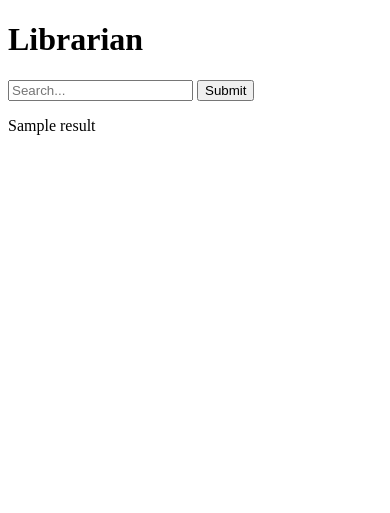
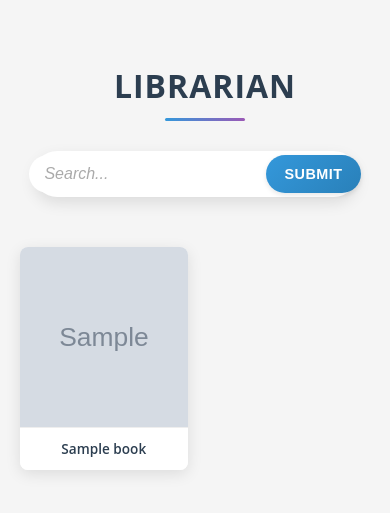
Before and after one commit to locphan9/hack_x_2025, a Flask app: template templates/index.html in a window 390 px wide. Shown: the top 513 px of the page. Run offline with Flask 3, Linux system fonts and the light colour scheme; the template is opened without the code that fills it: most values are stand-ins (such as "Sample title", 1, 10 or a date in 2020); grey boxes marked "Sample" are stand-in pictures; parts of the project's set-up code (start-up, migrations or seed data) failed here and were passed over.

Commit message:
workign static web

````diff
--- a/app.py
+++ b/app.py
@@ -1,82 +1,9 @@
 from flask import Flask, render_template, url_for, request
-from prompt import query_graph
+from scrape import get_book_cover_image
+from prompt import query_graph, convert
+import json
 app = Flask(__name__)
 
-
-# import os
-# import pandas as pd
-# import numpy as np
-# import networkx as nx
-# import matplotlib.pyplot as plt
-# from random import randint
-# import re
-# import pickle
-# import os
-
-# from langgraph.prebuilt import create_react_agent
-# from langgraph.checkpoint.memory import MemorySaver
-# from langchain_openai import ChatOpenAI
-# from langchain_community.graphs import ArangoGraph
-# from langchain_community.chains.graph_qa.arangodb import ArangoGraphQAChain
-# from langchain_core.tools import tool
-
-# G = None
-# with open('book_graph.gpickle', 'rb') as f:
-#     G = pickle.load(f)
-
-
-# schema = {
-#   "node_types": {
-#     "book": {
-#       "count": 500,
-#       "attributes": [
-#         "authors",
-#         "average_rating",
-#         "book_id",
-#         "description",
-#         "publication_year",
-#         "title",
-#         "url"
-#       ]
-#     },
-#     "genre": {
-#       "count": 10,
-#       "attributes": [
-#         "name"
-#       ]
-#     }
-#   },
-#   "edge_types": [
-#     {
-#       "source_type": "genre",
-#       "relationship": "has_book",
-#       "target_type": "book",
-#       "count": 1384
-#     }
-#   ],
-#   "summary": {
-#     "total_nodes": 510,
-#     "total_edges": 1384,
-#     "node_type_counts": {
-#       "book": 500,
-#       "genre": 10
-#     },
-#     "node_attributes": [
-#       "name",
-#       "description",
-#       "authors",
-#       "average_rating",
-#       "url",
-#       "title",
-#       "publication_year",
-#       "book_id"
-#     ],
-#     "edge_attributes": []
-#   }
-# }
-
-
-# llm = ChatOpenAI(temperature=0, model_name="gpt-4o")
 
 @app.route("/", methods=["GET", "POST"])
 def home():
@@ -84,8 +11,16 @@ def home():
     if request.method == "POST":
         user_input = request.form.get("search_query")  # Get input from form
         result = query_graph(user_input)  # Pass to function x
+        print(result)
         if result:
-            return render_template("index.html", result=str(result))  # Render result
+
+            structure_books = convert(result)
+            books = json.loads(structure_books.replace('```json\n', '').replace('\n```', ''))
+            books = books[:5]
+            for book in books:
+                book['cover'] = get_book_cover_image(book['url'])
+
+            return render_template("index.html", books=books)  # Render result
         else:
             print(1)
     return render_template("index.html")
--- a/prompt.py
+++ b/prompt.py
@@ -6,6 +6,8 @@ from random import randint
 import re
 import pickle
 import os
+import json
+from typing import List, Dict
 
 from langgraph.prebuilt import create_react_agent
 from langgraph.checkpoint.memory import MemorySaver
@@ -16,7 +18,7 @@ from langchain_core.tools import tool
 
 # 5. Define the Text to NetworkX/cuGraph Tool
 # Note: It is encouraged to experiment and improve this section! This is just a placeholder:
-
+global_var = None
 G = None
 with open('book_graph.gpickle', 'rb') as f:
     G = pickle.load(f)
@@ -76,16 +78,16 @@ schemas = {
 llm = ChatOpenAI(temperature=0, model_name="gpt-4o")
 
 @tool
-def text_to_nx_algorithm_to_text(query: str) -> str:
+def text_to_nx_algorithm_to_text(query: str) -> List[Dict[str,str]]:
     """This tool is available to invoke a NetworkX Algorithm on
     the NetworkX Graph. You are responsible for accepting the
     Natural Language Query, establishing which algorithm needs to
     be executed, executing the algorithm, and translating the results back
-    to Natural Language, with respect to the original query.
+    to Natural Language, with respect to the original query. For final response, you must
+    return a string containing a list of dictionaries List[Dict[str,str]]
 
     """
-
-    llm = ChatOpenAI(temperature=0, model_name="gpt-4o")
+    llm = ChatOpenAI(temperature=0, model_name="gpt-4o-mini")
 
     ######################
     print("1) Generating NetworkX code")
@@ -94,6 +96,8 @@ def text_to_nx_algorithm_to_text(query: str) -> str:
     I have a NetworkX Graph called `G`. It has the following schema: {schemas}
 
     I have the following graph analysis query: {query}.
+
+    Analyze the `keyword`, `genre`, and `title` to generate Python code.
 
     Generate the Python Code required to answer the query using the `G` object.
 
@@ -105,13 +109,12 @@ def text_to_nx_algorithm_to_text(query: str) -> str:
 
     Only provide python code that I can directly execute via `exec()`. Do not provide any instructions.
 
-    Make sure the `FINAL_RESULT` is a json string contain book["title"], book["url"]
+    Make sure the `FINAL_RESULT` is a json string containing book["title"], book["url"]
 
-    Make sure that `FINAL_RESULT` stores a short & consice answer. Avoid setting this variable to a long sequence.
+    Make sure that `FINAL_RESULT` stores a short & concise answer. Avoid setting this variable to a long sequence.
 
     Your code:
     """).content
-
     text_to_nx_cleaned = re.sub(r"^```python\n|```$", "", text_to_nx, flags=re.MULTILINE).strip()
 
     print('-'*10)
@@ -140,43 +143,38 @@ def text_to_nx_algorithm_to_text(query: str) -> str:
 
     print('-'*10)
     FINAL_RESULT = local_vars["FINAL_RESULT"]
-    print(f"FINAL_RESULT: {FINAL_RESULT}")
+    # print(f"FINAL_RESULT: {FINAL_RESULT}")
     print('-'*10)
-
     ######################
 
-    return f"FINAL_RESULT: {FINAL_RESULT}"
-
-    #
-    # print("3) Formulating final answer")
-
-    # nx_to_text = llm.invoke(f"""
-    #     I have a NetworkX Graph called `G`. It has the following schema: {schemas}
-
-    #     I have the following graph analysis query: {query}.
-
-    #     I have executed the following python code to help me answer my query:
-
-    #     ---
-    #     {text_to_nx_final}
-    #     ---
-
-    #     The `FINAL_RESULT` variable is set to the following: {FINAL_RESULT}.
-
-    #     Based on my original Query and FINAL_RESULT, generate a short and concise response to
-    #     answer my query.
-
-    #     Your response:
-    # """).content
-
+    return FINAL_RESULT
 @tool
 def favourite_fruit(query: str):
     """You are responsible for responding to being asked what your favourite fruit is.
-    You must say Avocado!
+    You must say ['Avocado','Watermellon]
     """
-    return "Avocado!"
+    response = ['Avocado', 'Watermellon']
+    return str(response)
 tools = [text_to_nx_algorithm_to_text, favourite_fruit]
 
+
+def convert(query:str) -> List:
+    """
+    You are responsible for converting query in string format to a more structured List format
+    """
+    llm = ChatOpenAI(temperature=0, model_name="gpt-4o-mini")
+    response = llm.invoke(
+    f"""
+    I have an input {query} that is currently in string format.
+
+    Please help me extract all book title and book url
+
+    Make sure you give no further instruction
+
+    And please help me output the final response in JSON string format that is easy for me to run json.load. Thank you
+    """
+    ).content
+    return response
 def query_graph(query):
     llm = ChatOpenAI(temperature=0, model_name="gpt-4o")
     app = create_react_agent(llm, tools)
--- a/static/styles.css
+++ b/static/styles.css
@@ -0,0 +1,225 @@
+/* Global styles */
+body {
+    font-family: 'Open Sans', 'Segoe UI', Roboto, Arial, sans-serif;
+    background-color: #f5f5f5;
+    color: #333;
+    line-height: 1.6;
+    margin: 0;
+    padding: 20px;
+    max-width: 1200px;
+    margin: 0 auto;
+  }
+
+  /* Header styling */
+  h1 {
+    font-size: 3.2rem;
+    color: #2c3e50;
+    text-align: center;
+    margin-bottom: 30px;
+    margin-top: 40px;
+    font-weight: 700;
+    letter-spacing: 1px;
+    text-transform: uppercase;
+    position: relative;
+    display: inline-block;
+    padding: 0 20px 15px;
+    width: 100%;
+  }
+
+  h1:after {
+    content: '';
+    position: absolute;
+    bottom: 0;
+    left: 50%;
+    transform: translateX(-50%);
+    width: 120px;
+    height: 4px;
+    background: linear-gradient(to right, #3498db, #9b59b6);
+    border-radius: 2px;
+  }
+
+  /* Search form styling */
+  form {
+    display: flex;
+    justify-content: center;
+    margin-bottom: 50px;
+    max-width: 600px;
+    margin-left: auto;
+    margin-right: auto;
+    position: relative;
+    box-shadow: 0 6px 15px rgba(0, 0, 0, 0.1);
+    border-radius: 30px;
+    background: white;
+    padding: 6px;
+  }
+
+  input[type="text"] {
+    flex: 1;
+    padding: 15px 25px;
+    font-size: 1.1rem;
+    border: none;
+    border-radius: 30px;
+    outline: none;
+    transition: all 0.3s;
+    background-color: white;
+    color: #555;
+  }
+
+  input[type="text"]::placeholder {
+    color: #aaa;
+    font-style: italic;
+    transition: color 0.3s;
+  }
+
+  input[type="text"]:focus {
+    box-shadow: 0 0 0 2px rgba(52, 152, 219, 0.2) inset;
+  }
+
+  input[type="text"]:focus::placeholder {
+    color: #ccc;
+  }
+
+  input[type="submit"] {
+    background: linear-gradient(135deg, #3498db, #2980b9);
+    color: white;
+    padding: 15px 30px;
+    font-size: 1rem;
+    border: none;
+    border-radius: 30px;
+    cursor: pointer;
+    transition: all 0.3s;
+    font-weight: 600;
+    letter-spacing: 0.5px;
+    box-shadow: 0 2px 5px rgba(0, 0, 0, 0.1);
+    text-transform: uppercase;
+  }
+
+  input[type="submit"]:hover {
+    background: linear-gradient(135deg, #2980b9, #1c6ea4);
+    box-shadow: 0 4px 8px rgba(0, 0, 0, 0.2);
+    transform: translateY(-2px);
+  }
+
+  input[type="submit"]:active {
+    transform: translateY(1px);
+    box-shadow: 0 2px 3px rgba(0, 0, 0, 0.1);
+  }
+
+  /* Book container styling */
+  .book-container {
+    display: grid;
+    grid-template-columns: repeat(auto-fill, minmax(200px, 1fr));
+    gap: 30px;
+    justify-content: center;
+  }
+
+  /* Book card styling */
+  .book-card {
+    background: white;
+    border-radius: 8px;
+    box-shadow: 0 4px 15px rgba(0, 0, 0, 0.1);
+    transition: transform 0.3s, box-shadow 0.3s;
+    overflow: hidden;
+    height: 100%;
+  }
+
+  .book-card:hover {
+    transform: translateY(-5px);
+    box-shadow: 0 8px 20px rgba(0, 0, 0, 0.15);
+  }
+
+  .book-link {
+    text-decoration: none;
+    color: inherit;
+    display: flex;
+    flex-direction: column;
+    height: 100%;
+  }
+
+  .book-cover {
+    width: 100%;
+    height: 280px;
+    object-fit: cover;
+    border-bottom: 1px solid #eee;
+  }
+
+  .book-title {
+    padding: 15px;
+    font-weight: 600;
+    font-size: 0.95rem;
+    color: #2c3e50;
+    text-align: center;
+    background-color: white;
+    flex-grow: 1;
+    display: flex;
+    align-items: center;
+    justify-content: center;
+  }
+
+  /* Responsive adjustments */
+  @media (max-width: 768px) {
+    .book-container {
+      grid-template-columns: repeat(auto-fill, minmax(160px, 1fr));
+      gap: 20px;
+    }
+
+    h1 {
+      font-size: 2.4rem;
+    }
+
+    h1:after {
+      width: 100px;
+    }
+
+    input[type="text"], input[type="submit"] {
+      padding: 12px 18px;
+    }
+
+    form {
+      max-width: 90%;
+    }
+
+    .book-cover {
+      height: 220px;
+    }
+  }
+
+  @media (max-width: 480px) {
+    .book-container {
+      grid-template-columns: repeat(auto-fill, minmax(140px, 1fr));
+      gap: 15px;
+    }
+
+    h1 {
+      font-size: 2rem;
+      padding: 0 10px 10px;
+    }
+
+    h1:after {
+      width: 80px;
+      height: 3px;
+    }
+
+    form {
+      padding: 4px;
+    }
+
+    input[type="text"] {
+      padding: 10px 15px;
+      font-size: 1rem;
+    }
+
+    input[type="submit"] {
+      padding: 10px 18px;
+      font-size: 0.9rem;
+    }
+
+    .book-cover {
+      height: 180px;
+    }
+
+    .book-title {
+      font-size: 0.85rem;
+      padding: 10px;
+    }
+  }
--- a/templates/index.html
+++ b/templates/index.html
@@ -3,6 +3,8 @@
 <head>
     <meta charset="UTF-8">
     <meta name="viewport" content="width=device-width, initial-scale=1.0">
+    <link rel="stylesheet" href="{{ url_for('static', filename='styles.css') }}">
+
     <title>Librarian</title>
 </head>
 <body>
@@ -11,10 +13,15 @@
         <input type="text" name="search_query" placeholder="Search...">
         <input type="submit">
     </form>
-    <div class="container">
-        {% if result %}
-            <p>{{ result }}</p>
-        {% endif %}
+    <div class="book-container">
+        {% for book in books %}
+        <div class="book-card">
+            <a href="{{ book.url }}" class="book-link" target="_blank">
+                <img src="{{ book.cover }}" alt="{{ book.title }}" class="book-cover">
+                <div class="book-title">{{ book.title }}</div>
+            </a>
+        </div>
+        {% endfor %}
     </div>
 
 </body>
````
Also changed, not shown: scrape.py (added, +24 -0 lines), test.py (+8 -3 lines).
